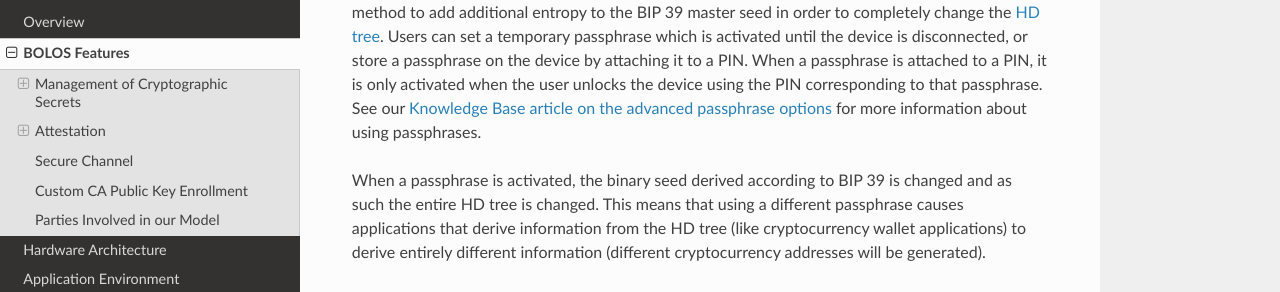
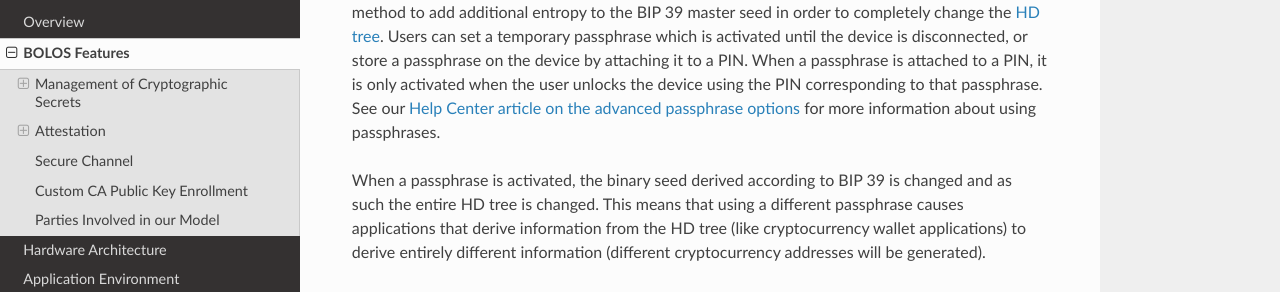
Before and after one commit to LedgerHQ/ledger-dev-doc, a Sphinx documentation site: the page built from source/bolos/features.rst, in a window 1280 px wide and 900 px high, scrolled down 418 px. Shown: the part 159-451 px from the top of the window. Built offline with Sphinx 7.4.7 and the Read the Docs theme 2.0.0, drawn with Linux system fonts in a browser that asks for light colours.

Commit message:
Update dead links

```diff
--- a/source/bolos/features.rst
+++ b/source/bolos/features.rst
@@ -32,8 +32,8 @@
 until the device is disconnected, or store a passphrase on the device by
 attaching it to a PIN. When a passphrase is attached to a PIN, it is only
 activated when the user unlocks the device using the PIN corresponding to that
-passphrase. See our `Knowledge Base article on the advanced passphrase options
-<http://support.ledgerwallet.com/knowledge_base/topics/advanced-passphrase-options>`_
+passphrase. See our `Help Center article on the advanced passphrase options
+<https://support.ledger.com/hc/en-us/articles/115005214529-Advanced-passphrase-security>`_
 for more information about using passphrases.
 
 When a passphrase is activated, the binary seed derived according to BIP 39 is
@@ -92,7 +92,7 @@
    For more information about the benefits of Ledger's use of a Secure Element
    for verifying device authenticity, see our blog post `How to protect hardware
    wallets against tampering
-   <https://blog.ledger.co/how-to-protect-hardware-wallets-against-tampering-cad35cb72c1>`_
+   <https://www.ledger.com/how-to-protect-hardware-wallets-against-tampering/>`_
    (though keep in mind that not all of the information in this article applies
    to Ledger's latest products).
 
```
